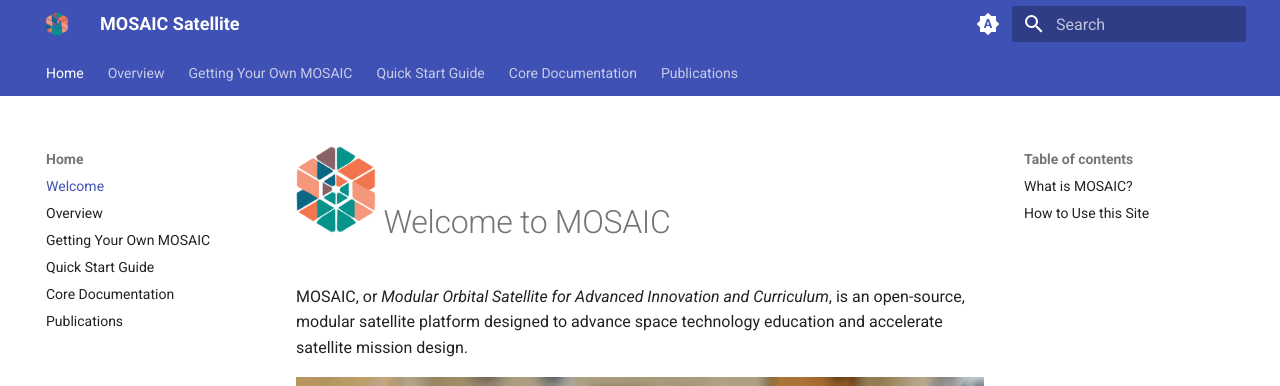
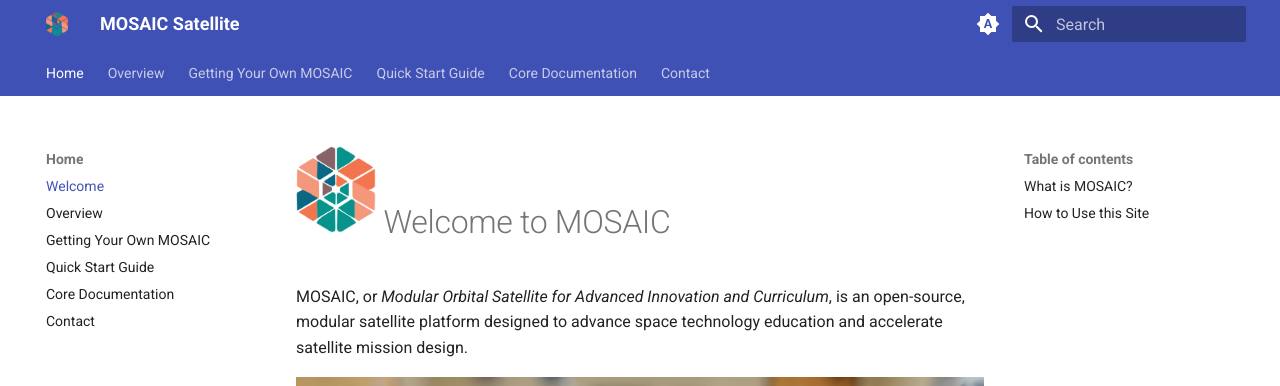
Before and after one commit to MOSAIC-Satellite/Documentation, an MkDocs documentation site: the page built from docs/index.md, in a window 1280 px wide and 900 px high. Shown: the top 386 px of the window. Built offline with MkDocs 1.6.1 and Material for MkDocs 9.7.7, drawn with Linux system fonts in a browser that asks for light colours.

Commit message:
reorg nav publication and contact

```diff
--- a/mkdocs.yaml
+++ b/mkdocs.yaml
@@ -84,11 +84,12 @@
     - Getting Your Own MOSAIC: getting_mosaic/index.md
     - Quick Start Guide: quick_start/index.md
     - Core Documentation: core_documentation/index.md
-    - Publications: publications/index.md
+    - Contact: contact/index.md
   - Overview:
     - Overview: overview/index.md
     - Design Philosophy: overview/design_philosophy.md
     - MOSAIC Elements: overview/mosaic_elements.md
+    - Publications: overview/publications.md
   - Getting Your Own MOSAIC:
     - Getting MOSAIC: getting_mosaic/index.md
     - Self-Assembly: getting_mosaic/self_assemble.md
@@ -114,7 +115,8 @@
       - Overview: core_documentation/software/index.md
     - Troubleshooting:
       - Overview: core_documentation/troubleshooting/index.md
-  - Publications: publications/index.md
+  - Contact:
+    - Contact: contact/index.md
 
 extra:
   social:
```
Also changed, not shown: docs/contact/index.md (added), docs/overview/publications.md (added).
